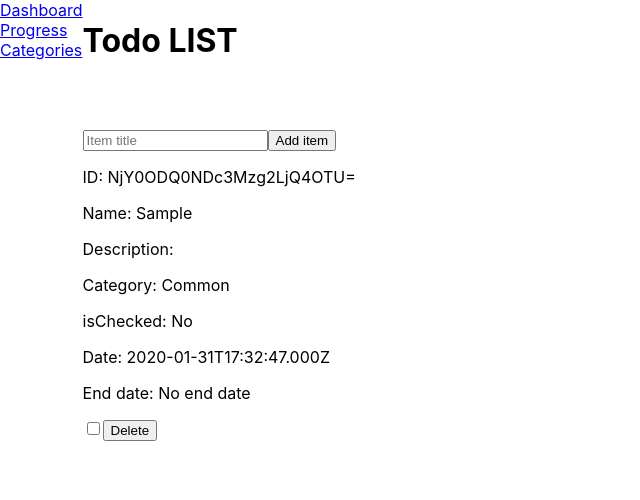
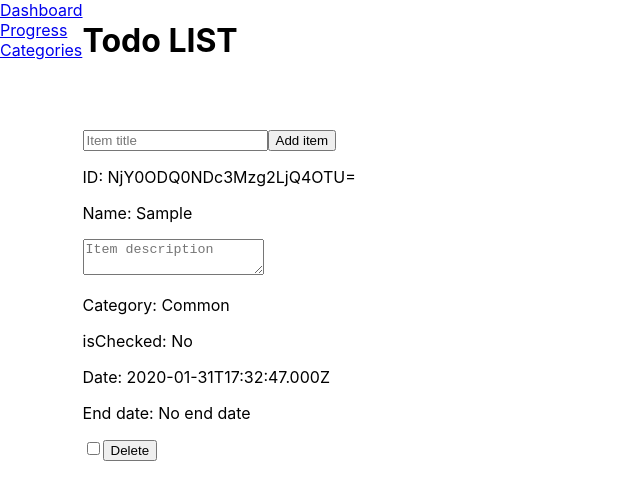
Before and after one commit to An1mus/merntodo, a React (Create React App) app: page /#/ in a window 1280 px wide. Both pictures are taken after typing "Sample" into the empty fields and a click on the button "Add item". Shown: the top 500 px of the page, without its empty margins (0-640 px from the left). Built offline with nearby package versions, Linux system fonts and the light colour scheme.

Commit message:
Item description

```diff
--- a/src/components/Todo/List/ListItem/index.tsx
+++ b/src/components/Todo/List/ListItem/index.tsx
@@ -19,11 +19,20 @@ const ListItem = ({onDelete, updateTodo, item}: Props) => {
         setTodoItem({...todoItem, isChecked: !isChecked})
     };
 
+    const updateDescription = (text) => {
+        console.log(text);
+        setTodoItem({...todoItem, description: text});
+    };
+
     return (
         <>
             <p>ID: {id}</p>
             <p>Name: {name}</p>
-            <p>Description: {description}</p>
+            <textarea
+                placeholder={'Item description'}
+                onChange={(e) => updateDescription(e.target.value)}
+                value={description}
+            />
             <p>Category: {category.name}</p>
             <p>isChecked: {isChecked ? 'Yes' : 'No'}</p>
             <p>Date: {new Date(date).toISOString()}</p>
```
